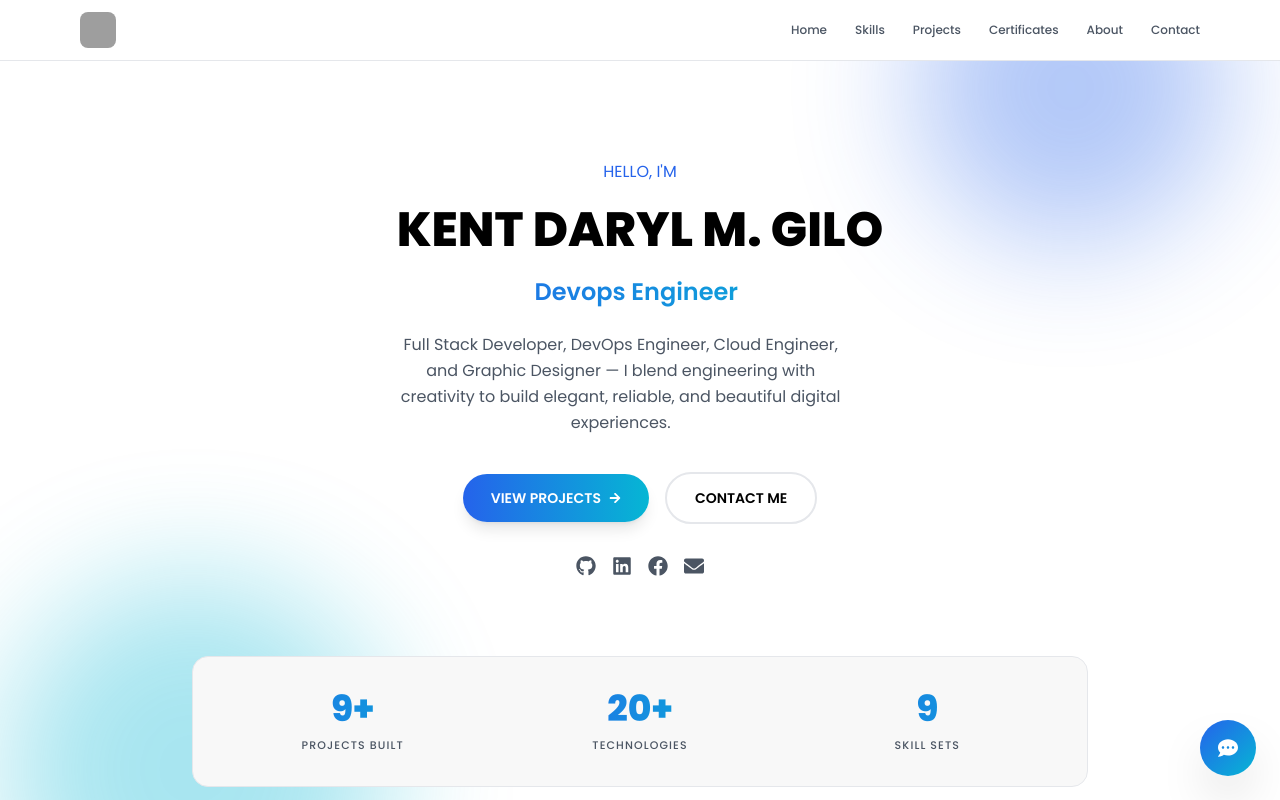
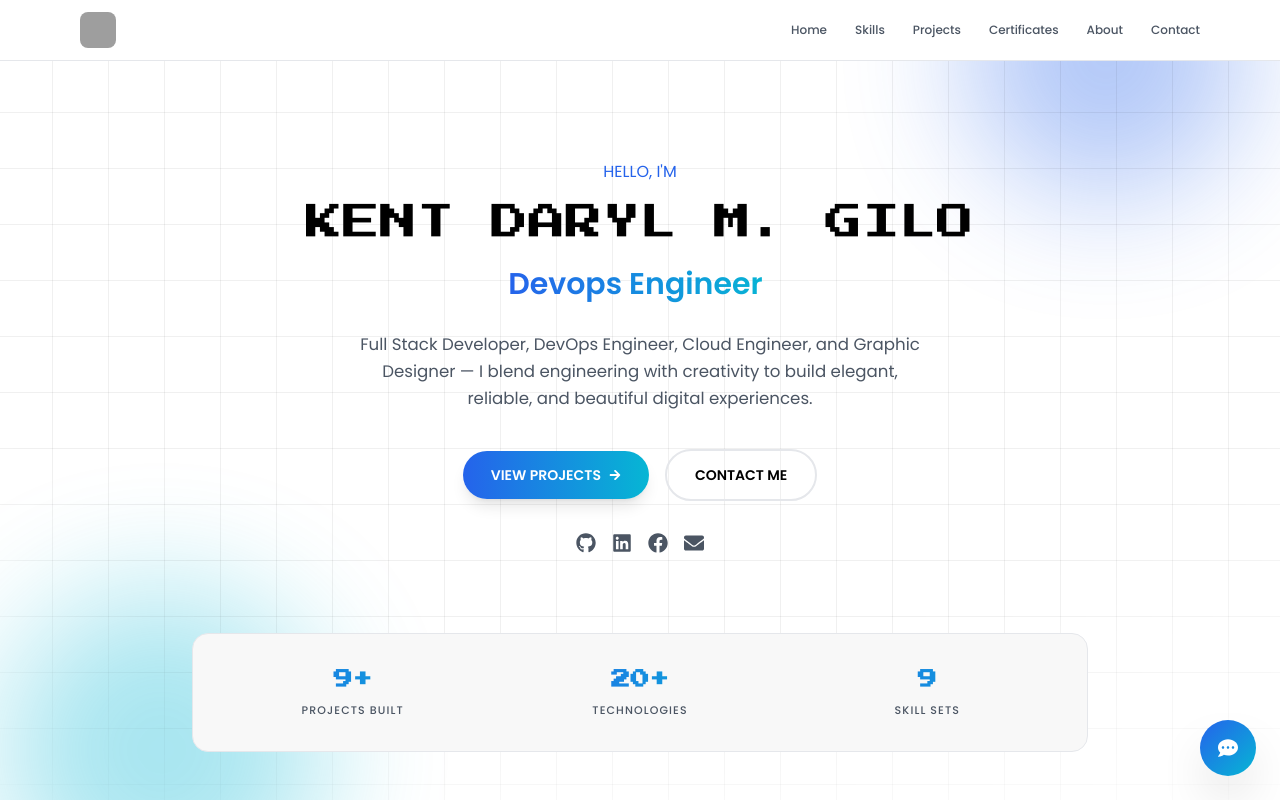
Before and after one commit to darylgilo/kent-portfolio, a Next.js app: page / in a window 1280 px wide. Shown: the top 800 px of the page. Built offline with nearby package versions, Linux system fonts and the light colour scheme; grey boxes are pictures that could not be loaded.

Commit message:
fix centered hero section

```diff
--- a/app/globals.css
+++ b/app/globals.css
@@ -11,6 +11,7 @@
   --accent-2: #06b6d4;
   --border-color: #e5e7eb;
   --blob-opacity: 0.35;
+  --grid-line: rgba(0, 0, 0, 0.06);
 }
 
 .dark {
@@ -24,6 +25,7 @@
   --accent-2: #22d3ee;
   --border-color: #26262b;
   --blob-opacity: 0.3;
+  --grid-line: rgba(255, 255, 255, 0.075);
 }
 
 @theme inline {
@@ -36,10 +38,12 @@ body {
   color: var(--foreground);
   font-family: var(--font-poppins), ui-sans-serif, system-ui, sans-serif;
   transition: background-color 0.3s ease, color 0.3s ease;
+  overflow-x: hidden;
 }
 
 html {
   scroll-behavior: smooth;
+  overflow-x: hidden;
 }
 
 @keyframes float {
@@ -69,6 +73,17 @@ html {
 
 .animate-blob {
   animation: blob-float 12s ease-in-out infinite;
+}
+
+/* Subtle technical grid background (Vercel/Linear style) */
+.grid-bg {
+  background-image:
+    linear-gradient(to right, var(--grid-line) 1px, transparent 1px),
+    linear-gradient(to bottom, var(--grid-line) 1px, transparent 1px);
+  background-size: 56px 56px;
+  background-position: center top;
+  mask-image: radial-gradient(ellipse 100% 85% at 50% 30%, black 55%, transparent 100%);
+  -webkit-mask-image: radial-gradient(ellipse 100% 85% at 50% 30%, black 55%, transparent 100%);
 }
 
 @keyframes type-bar {
--- a/app/layout.tsx
+++ b/app/layout.tsx
@@ -1,5 +1,5 @@
 import type { Metadata } from "next";
-import { Poppins } from "next/font/google";
+import { Poppins, Press_Start_2P } from "next/font/google";
 import "./globals.css";
 import { ThemeProvider } from "@/components/theme-provider";
 
@@ -9,6 +9,12 @@ const poppinsFont = Poppins({
   weight: ["300", "400", "500", "600", "700", "800"],
 });
 
+const pixelFont = Press_Start_2P({
+  variable: "--font-pixel",
+  subsets: ["latin"],
+  weight: "400",
+});
+
 export const metadata: Metadata = {
   title: "Kent Daryl M. Gilo - Portfolio",
   description: "Full Stack Web Developer, DevOps Engineer, Cloud Engineer, UI/UX Designer, Graphic Designer, Multimedia Editor",
@@ -16,7 +22,7 @@ export const metadata: Metadata = {
 
 export default function RootLayout({ children }: { children: React.ReactNode }) {
   return (
-    <html lang="en" className={`${poppinsFont.variable} h-full antialiased`} suppressHydrationWarning>
+    <html lang="en" className={`${poppinsFont.variable} ${pixelFont.variable} h-full antialiased`} suppressHydrationWarning>
       <body className="min-h-full flex flex-col">
         <ThemeProvider attribute="class" defaultTheme="dark" enableSystem={false}>
           {children}
--- a/components/modern-portfolio.tsx
+++ b/components/modern-portfolio.tsx
@@ -270,16 +270,19 @@ export function ModernPortfolio() {
 
       {/* Hero */}
       <section id="home" className="relative overflow-hidden px-4 pt-32 pb-20 md:pt-40">
+        {/* Soft glow accents behind the grid */}
         <div
-          className="animate-blob absolute -top-20 right-10 h-80 w-80 rounded-full opacity-[var(--blob-opacity)] blur-3xl"
+          className="animate-blob absolute -top-24 right-5 h-72 w-72 rounded-full opacity-[var(--blob-opacity)] blur-3xl"
           style={{ backgroundColor: "var(--accent)" }}
         />
         <div
-          className="animate-blob absolute -bottom-24 left-0 h-96 w-96 rounded-full opacity-[var(--blob-opacity)] blur-3xl"
+          className="animate-blob absolute -bottom-20 left-0 h-80 w-80 rounded-full opacity-[var(--blob-opacity)] blur-3xl"
           style={{ backgroundColor: "var(--accent-2)", animationDelay: "-6s" }}
         />
-        <div className="relative mx-auto flex max-w-4xl flex-col items-center text-center">
-          <div>
+        {/* Grid pattern above the glows */}
+        <div className="grid-bg pointer-events-none absolute inset-0" aria-hidden="true" />
+        <div className="relative mx-auto flex w-full max-w-[32rem] flex-col items-center text-center sm:max-w-[40rem] md:max-w-[48rem] lg:max-w-[56rem] xl:max-w-[60rem] 2xl:max-w-[64rem]">
+          <div className="flex w-full flex-col items-center">
             <motion.p
               initial={{ opacity: 0, y: 20 }}
               animate={{ opacity: 1, y: 0 }}
@@ -292,7 +295,11 @@ export function ModernPortfolio() {
               initial={{ opacity: 0, y: 20 }}
               animate={{ opacity: 1, y: 0 }}
               transition={{ delay: 0.1 }}
-              className="text-3xl font-extrabold leading-tight md:text-5xl"
+              className="leading-tight"
+              style={{
+                fontFamily: "var(--font-pixel), monospace",
+                fontSize: "clamp(1rem, 2.9vw, 2.625rem)",
+              }}
             >
               {PORTFOLIO_OWNER}
             </motion.h1>
@@ -300,11 +307,12 @@ export function ModernPortfolio() {
               initial={{ opacity: 0, y: 20 }}
               animate={{ opacity: 1, y: 0 }}
               transition={{ delay: 0.2 }}
-              className="mt-4 text-lg font-semibold md:text-2xl"
+              className="mt-4 font-semibold"
               style={{
                 background: "linear-gradient(90deg, var(--accent), var(--accent-2))",
                 WebkitBackgroundClip: "text",
                 WebkitTextFillColor: "transparent",
+                fontSize: "clamp(1.125rem, 2.5vw, 1.875rem)",
               }}
             >
               <Typewriter />
@@ -313,8 +321,8 @@ export function ModernPortfolio() {
               initial={{ opacity: 0, y: 20 }}
               animate={{ opacity: 1, y: 0 }}
               transition={{ delay: 0.3 }}
-              className="mt-6 max-w-md text-sm leading-relaxed md:text-base"
-              style={{ color: "var(--muted)" }}
+              className="mt-6 max-w-md leading-relaxed md:max-w-xl 2xl:max-w-2xl"
+              style={{ color: "var(--muted)", fontSize: "clamp(0.875rem, 1.3vw, 1.125rem)" }}
             >
               Full Stack Developer, DevOps Engineer, Cloud Engineer, and Graphic Designer — I blend engineering
               with creativity to build elegant, reliable, and beautiful digital experiences.
@@ -357,7 +365,7 @@ export function ModernPortfolio() {
         </div>
 
         {/* Stats */}
-        <div className="relative mx-auto mt-20 max-w-4xl">
+        <div className="relative mx-auto mt-20 max-w-4xl 2xl:max-w-5xl">
           <motion.div
             initial={{ opacity: 0, y: 20 }}
             whileInView={{ opacity: 1, y: 0 }}
@@ -372,11 +380,13 @@ export function ModernPortfolio() {
             ].map((stat) => (
               <div key={stat.label} className="text-center">
                 <p
-                  className="text-2xl font-extrabold md:text-4xl"
+                  className="font-extrabold"
                   style={{
                     background: "linear-gradient(90deg, var(--accent), var(--accent-2))",
                     WebkitBackgroundClip: "text",
                     WebkitTextFillColor: "transparent",
+                    fontFamily: "var(--font-pixel), monospace",
+                    fontSize: "clamp(0.875rem, 1.5vw, 1.375rem)",
                   }}
                 >
                   {stat.value}
```
